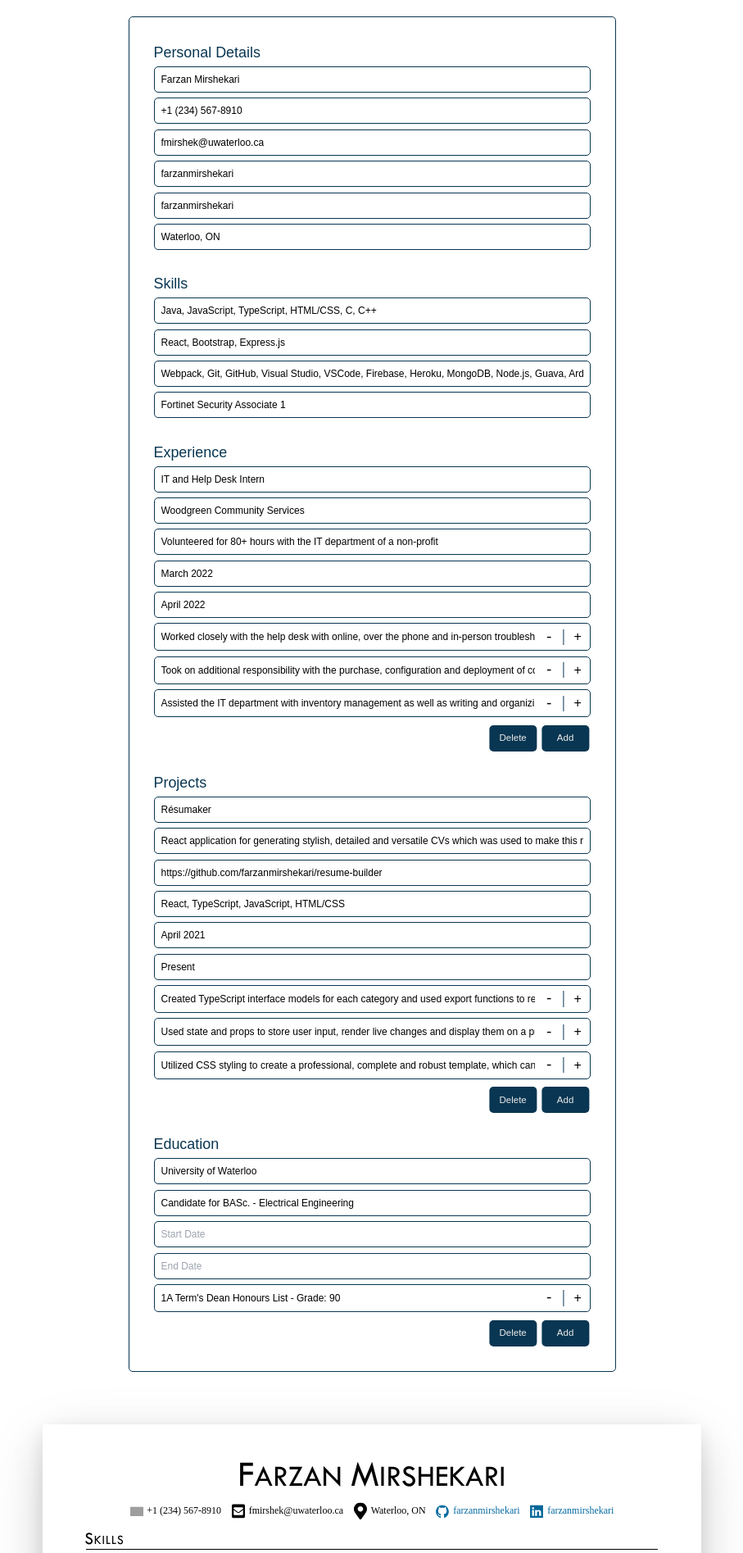
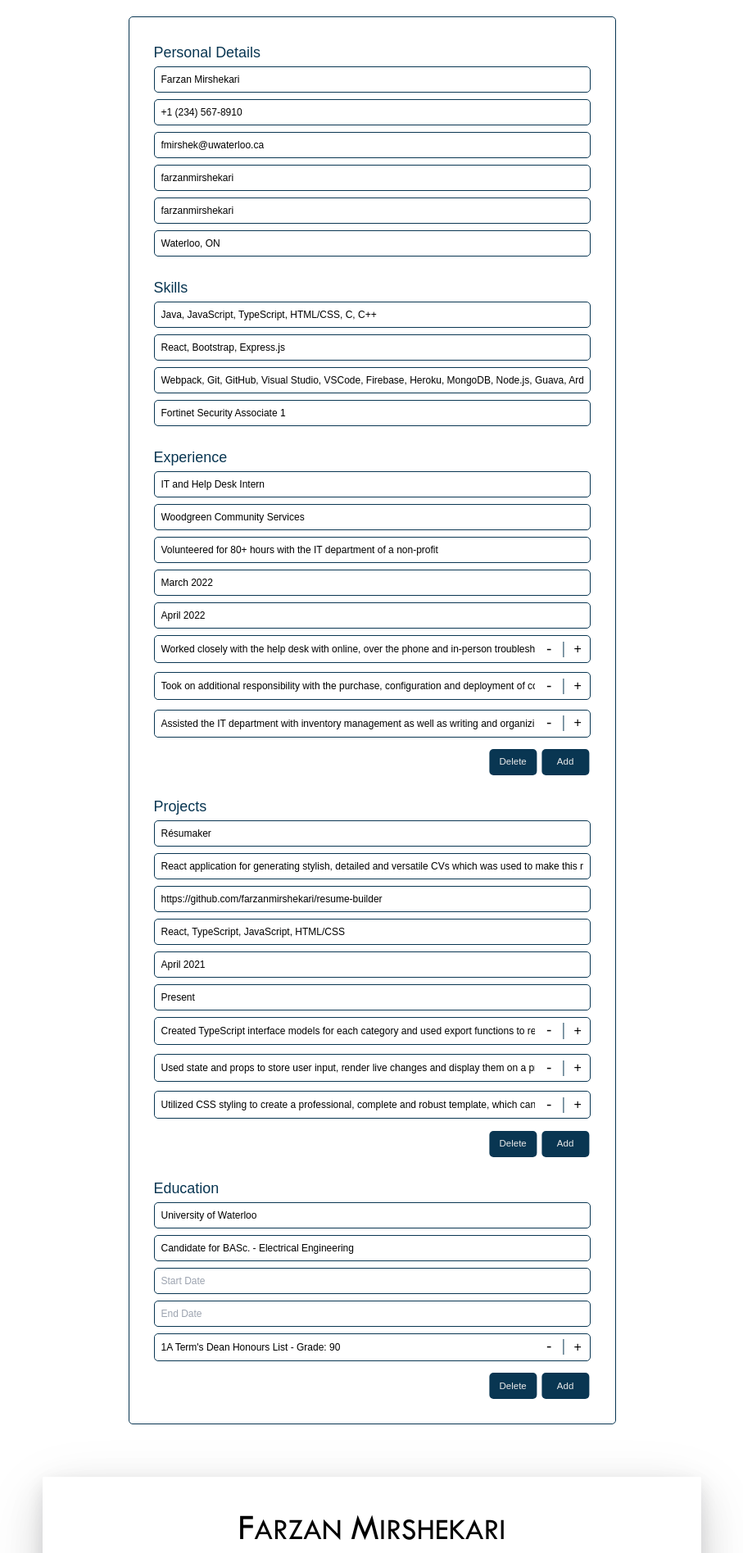
Before and after one commit to farzanmirshekari/resumaker, a React (Create React App) app: page / in a window 1280 px wide. Shown: the top 1895 px of the page at 82% size, without its empty margins (186-1093 px from the left). Built offline with nearby package versions, Linux system fonts and the light colour scheme; grey boxes are pictures that could not be loaded.

Commit message:
Minor Aesthetic Changes

```diff
--- a/src/components/input_groups/Education_Input_Group.tsx
+++ b/src/components/input_groups/Education_Input_Group.tsx
@@ -37,7 +37,7 @@ function Education_Input_Group ( { item, index, onInputArrayChange, onDetailsInp
     const { id, education_institute, program, start_date, end_date, details } = item;
 
     return (
-        <div key={index} className = 'flex flex-col gap-1 input_form_group'>
+        <div key={index} className = 'flex flex-col gap-2.5 input_form_group'>
             <Input_Field
                 label = "Education Institute"
                 value = {education_institute}
--- a/src/components/input_groups/Experience_Input_Group.tsx
+++ b/src/components/input_groups/Experience_Input_Group.tsx
@@ -1,3 +1,4 @@
+/* eslint-disable react/jsx-pascal-case */
 import { Experience } from "../../models/interface-models";
 import Detail_Input_Field from "../micro_components/Detail_Input_FIeld";
 import Input_Field from "../micro_components/Input_Field";
@@ -36,13 +37,13 @@ function Experience_Input_Group ( { item, index, onInputArrayChange, onDetailsIn
     const { id, position, company, overview, start_date, end_date, details } = item;
 
     return (
-        <div key={index} className = 'flex flex-col gap-1 input_form_group'>
+        <div key={index} className = 'flex flex-col gap-2.5 input_form_group'>
             <Input_Field
                 label = "Position"
                 value = {position}
                 name = "position"
                 onChange = {onInputArrayChange("experience", index)}
-            />
+                    />
             <Input_Field
                 label = "Company"
                 value = {company}
--- a/src/components/input_groups/Personal_Details_Input_Group.tsx
+++ b/src/components/input_groups/Personal_Details_Input_Group.tsx
@@ -12,7 +12,7 @@ function Personal_Details_Input_Group ( { item, onInputChange } : Props ) {
     const { full_name, phone_number, email_address, github_username, linkedin_username, location } = item;
 
     return (
-        <div className = 'flex flex-col gap-1 input_form_group'>
+        <div className = 'flex flex-col gap-2.5 input_form_group'>
             <Input_Field
                 label = "Full Name"
                 value = {full_name}
--- a/src/components/input_groups/Project_Input_Group.tsx
+++ b/src/components/input_groups/Project_Input_Group.tsx
@@ -37,7 +37,7 @@ function Project_Input_Group ( { item, index, onInputArrayChange, onDetailsInput
     const { id, title, overview, github_repository, tools, start_date, end_date, details } = item;
 
     return (
-        <div key={index} className = 'flex flex-col gap-1 input_form_group'>
+        <div key={index} className = 'flex flex-col gap-2.5 input_form_group'>
             <Input_Field
                 label = "Title"
                 value = {title}
--- a/src/components/input_groups/Skills_Input_Group.tsx
+++ b/src/components/input_groups/Skills_Input_Group.tsx
@@ -12,7 +12,7 @@ function Skills_Input_Group ( { item, onInputChange } : Props ) {
     const { programming_languages, frameworks, tools, certifications } = item;
 
     return (
-        <div className = 'flex flex-col gap-1 input_form_group'>
+        <div className = 'flex flex-col gap-2.5 input_form_group'>
             <Input_Field
                 label = "Programming Languages"
                 value = {programming_languages}
--- a/src/components/micro_components/Input_Field.tsx
+++ b/src/components/micro_components/Input_Field.tsx
@@ -16,7 +16,7 @@ function Input_Field( { label, value, id, name, onChange } : Props) {
     }
 
     return (
-        <label htmlFor={id}>
+        <label htmlFor={id} className = 'flex h-10 items-center justify-start'>
             <input
                 type = 'text'
                 id = {id}
@@ -24,7 +24,7 @@ function Input_Field( { label, value, id, name, onChange } : Props) {
                 placeholder = {label}
                 name = {name}
                 onChange = {onChange}
-                className = 'relative w-full h-10 pl-2.5 pr-2.5 input_field mb-1'
+                className = 'relative w-full h-full pl-2.5 pr-2.5 input_field'
             />
         </label>
     )
--- a/src/components/views/individual_items/Experience_Item.tsx
+++ b/src/components/views/individual_items/Experience_Item.tsx
@@ -12,7 +12,7 @@ function Experience_Item ( { position_title, company, overview, start_date, end_
         <div className = 'w-full flex flex-col justify-start items-start gap-0.5'>
             <div className = 'w-full flex flex-col justify-start items-center'>
                 <div className = 'w-full flex flex-row justify-between items-center'>
-                    <h4 className = 'text-black item_title'><span className = 'bold'>{position_title}</span> | <span className = 'text-sky-700'>{company}</span></h4>
+                    <h4 className = 'item_title'><span className = 'bold'>{position_title}</span> | <span className = 'text-sky-700'>{company}</span></h4>
                     <span>{start_date} | {end_date}</span>
                 </div>
                 <div className = 'text-black w-full flex flex-row items-start justify-start gap-0.5'>
```
